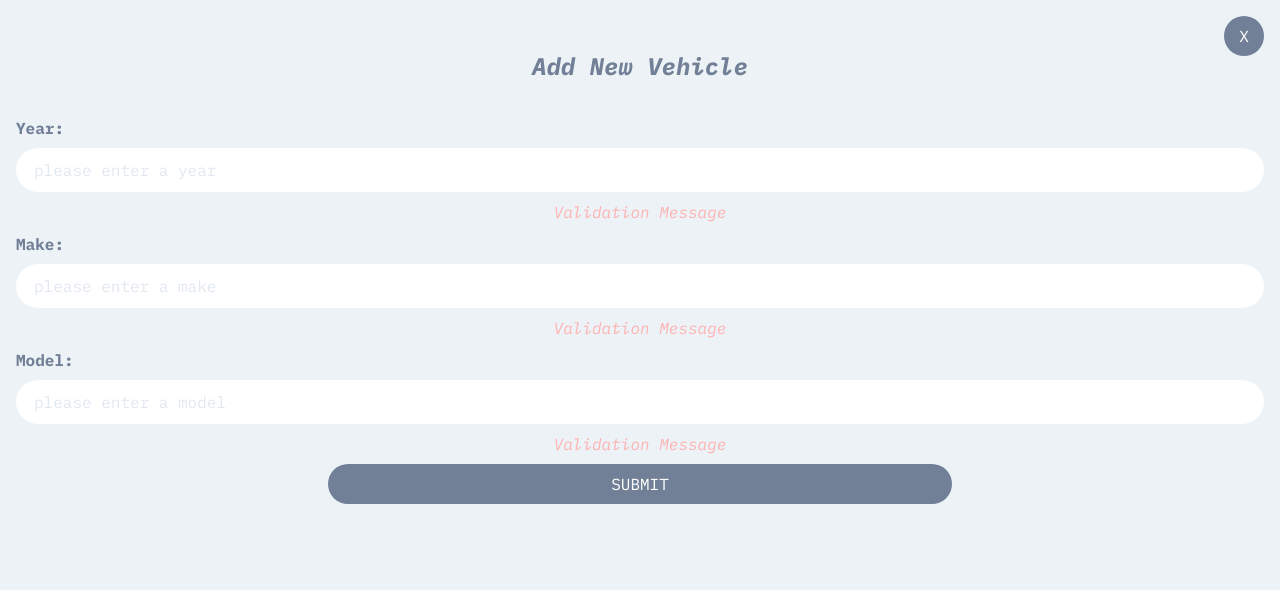
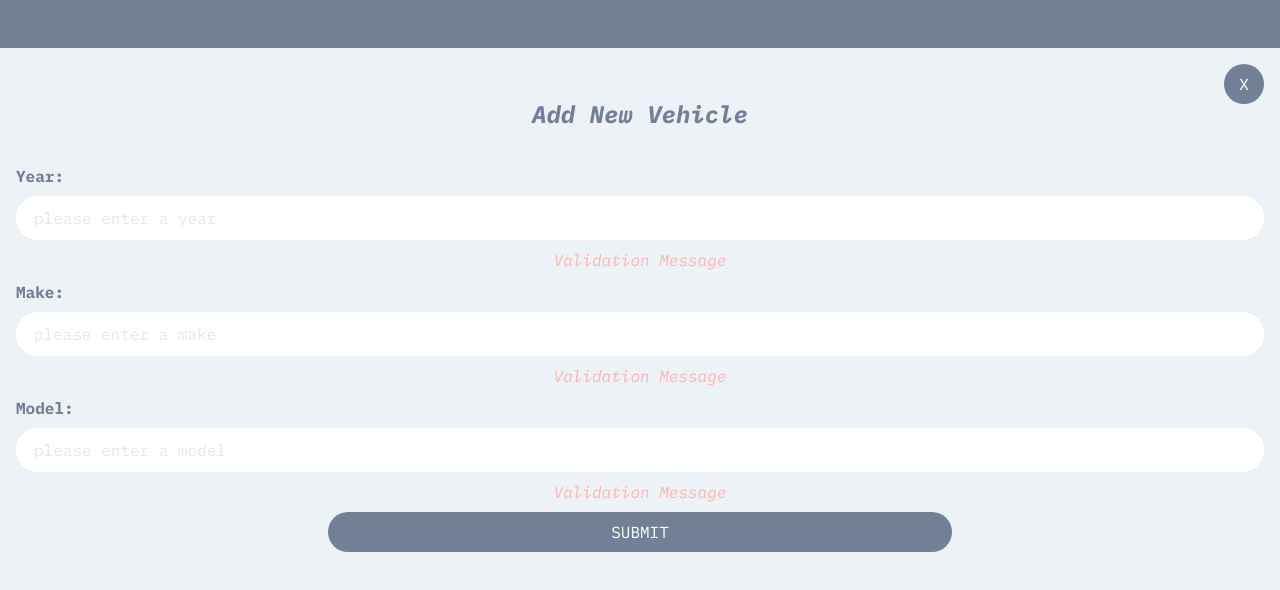
Before and after one commit to juliangroen/corvus-customs-app, a Svelte app: page / in a window 1280 px wide. Shown: the top 590 px of the page. Built offline with nearby package versions, Linux system fonts and the light colour scheme; no server answers.

Commit message:
started header component

```diff
--- a/src/App.svelte
+++ b/src/App.svelte
@@ -1,6 +1,7 @@
 <script>
     import AddVehicle from './components/AddVehicle.svelte';
     import Crud from './components/crud.svelte';
+    import Header from './components/Header.svelte';
     import UserLogin from './components/UserLogin.svelte';
     import Tailwindcss from './Tailwindcss.svelte';
     $: view = 'AddVehicle';
@@ -10,6 +11,7 @@
 </style>
 
 <Tailwindcss />
+<Header />
 <main class="text-gray-600 font-ibm m-4">
     {#if view == 'UserLogin'}
         <UserLogin />
--- /dev/null
+++ b/src/components/Header.svelte
@@ -0,0 +1,7 @@
+<script>
+</script>
+
+<style>
+</style>
+
+<header class="bg-gray-600 text-white text-center h-12" />
```
